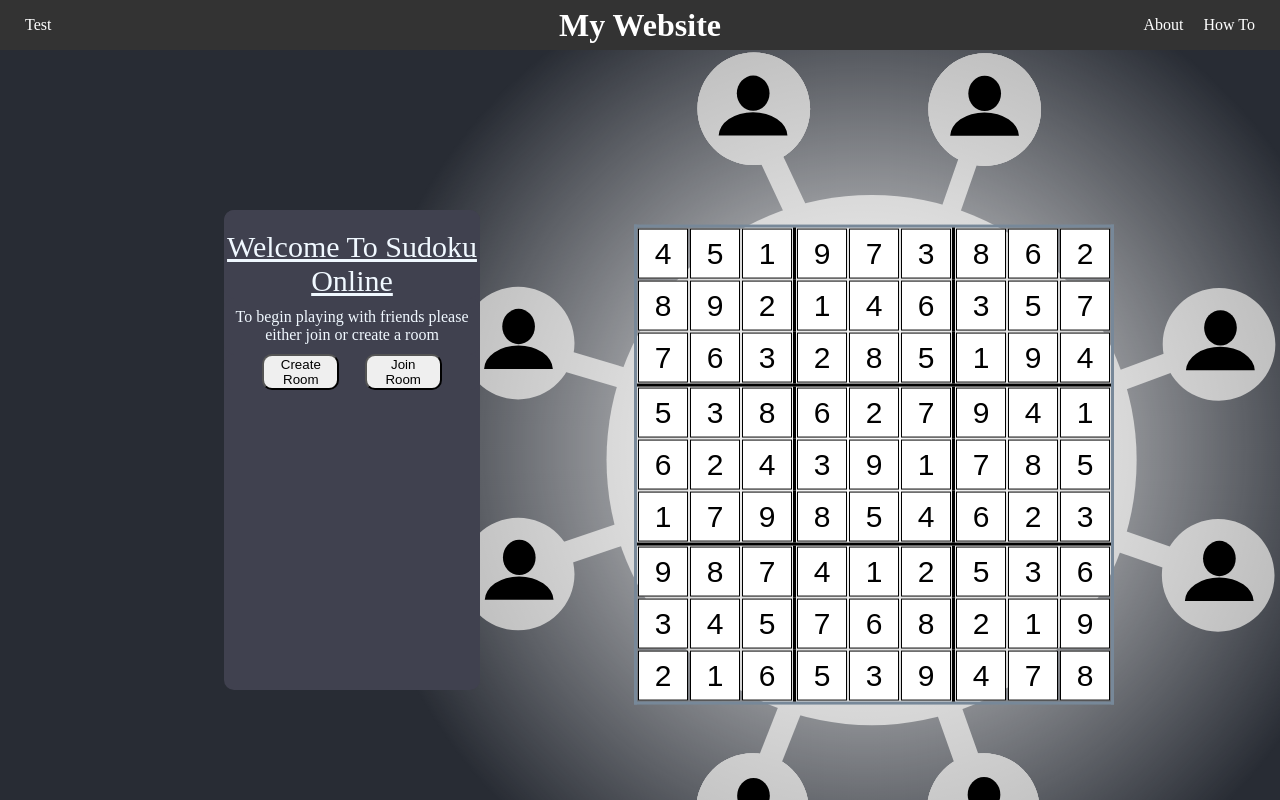
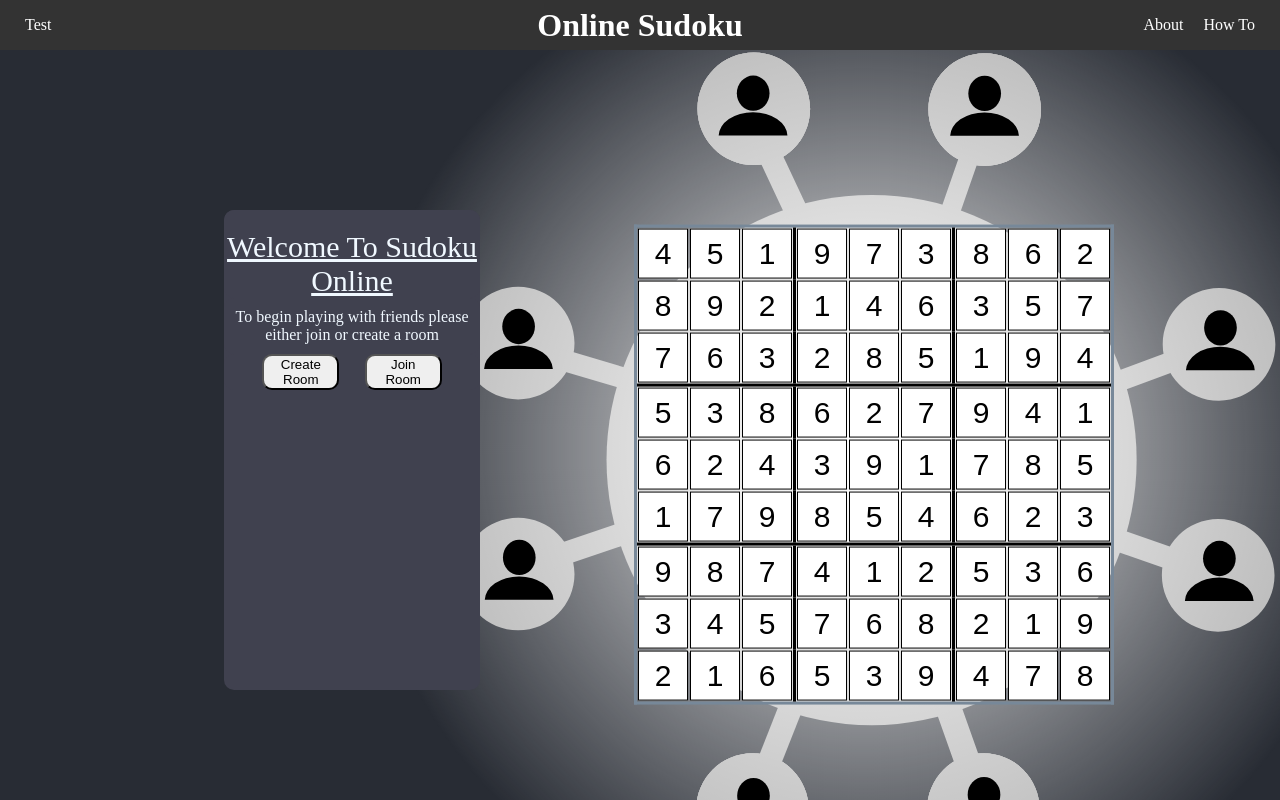
Before and after one commit to KilloPillers/SudokuWebApp, a React (Create React App) app: page /home in a window 1280 px wide. Built offline with nearby package versions, Linux system fonts and the light colour scheme; no server answers.

Commit message:
Changed Title in header, aligned text in modal input boxes

```diff
--- a/src/pages/HomePage.js
+++ b/src/pages/HomePage.js
@@ -45,7 +45,7 @@ export default function HomePage({socket}) {
                             event.preventDefault();
                         }}>
                         <label style={{fontSize:20, padding:15}} for="roomName">Room Name</label>
-                        <input style={{background: "#40414f", border: "#ffffff"}} type="text" id="roomName" name="roomName"></input>
+                        <input style={{background: "#40414f", border: "#ffffff", textAlign: "center"}} type="text" id="roomName" name="roomName"></input>
                     </form>
                     <button style={{margin: 10}} onClick={()=>{
                             let data = {roomName: document.getElementById("roomName").value}
@@ -87,7 +87,7 @@ export default function HomePage({socket}) {
                             event.preventDefault();
                         }}>
                         <label style={{fontSize:20, padding:15}} for="roomId">Room Name:</label>
-                        <input style={{background: "#40414f", border: "#ffffff"}} type="text" id="roomId" name="roomId"></input>
+                        <input style={{background: "#40414f", border: "#ffffff", textAlign: "center"}} type="text" id="roomId" name="roomId"></input>
                     </form>
                     <button style={{margin: 10}} onClick={()=>{
                             let roomId = document.getElementById("roomId").value
@@ -110,7 +110,7 @@ export default function HomePage({socket}) {
         </div>
         <div style={{ backgroundColor: '#333', color: '#fff', height: '50px', position:"relative", display: 'flex', alignItems: 'center', justifyContent: 'space-between' }}>
             <div style={{paddingLeft: 25}}>Test</div>
-            <h1 style={{position: "absolute", left: "50%", transform: "translate(-50%)"}}>My Website</h1>
+            <h1 style={{position: "absolute", left: "50%", transform: "translate(-50%)"}}>Online Sudoku</h1>
             <nav style={{textAlign: 'right', paddingRight: 25}}>
                 <ul style={{ listStyle: 'none', display: 'flex', gap: '20px' }}>
                     <li>About</li>
```
Also changed, not shown: 1 other file (tests, documents, lock files or other folders).
